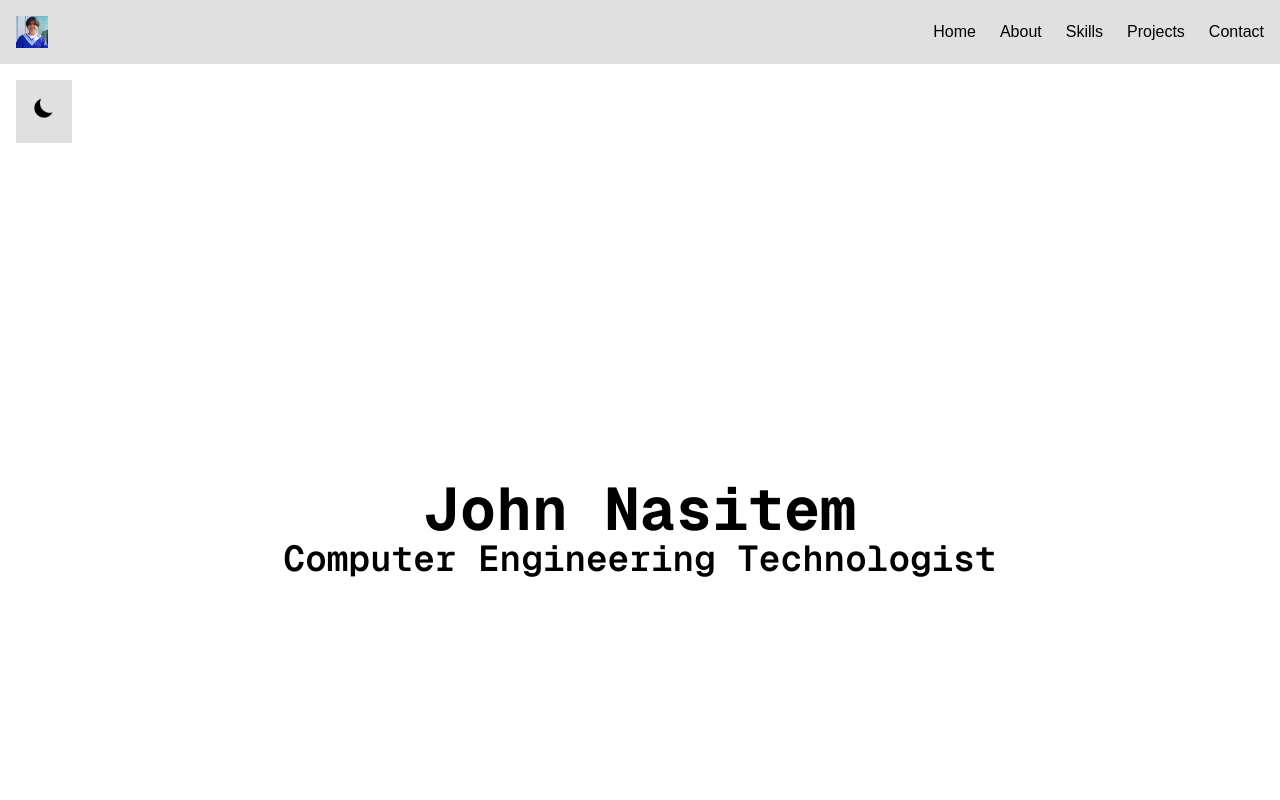
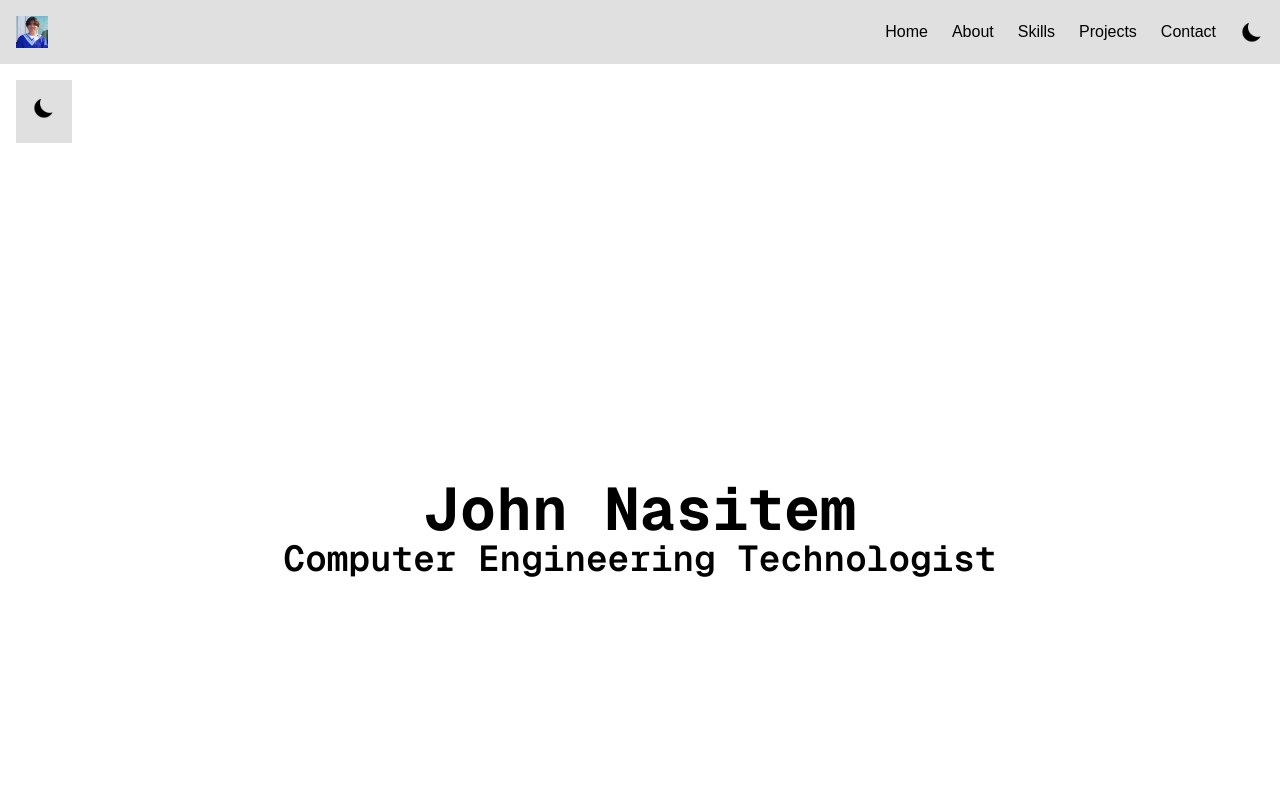
Before and after one commit to JohnNasitem/Website-Portfolio, a Next.js app in the folder Portfolio/: page / in a window 1280 px wide. Shown: the top 800 px of the page. Built offline with nearby package versions, Linux system fonts and the light colour scheme.

Commit message:
added theme toggle to nav

```diff
--- a/Portfolio/src/components/Navbar.tsx
+++ b/Portfolio/src/components/Navbar.tsx
@@ -2,6 +2,7 @@
 
 import React, { useState } from 'react';
 import Link from 'next/link';
+import ThemeToggle from "@/components/theme-toggle";
 
 type NarbarProps = {
     links: { name: string; href: string }[];    // Array of objects with name and href properties
@@ -30,6 +31,7 @@ const Navbar: React.FC<NarbarProps> = ({ links, logo}) => {
                     {links.map((link, index) => (
                         <Link key={index} href={link.href} className="text-[var(--color-foreground)] hover:text-[var(--color-background)]">{link.name}</Link>
                     ))}
+                    <ThemeToggle/>
                 </div>
 
                 {/* Hamburger Icon for mobile */}
```
